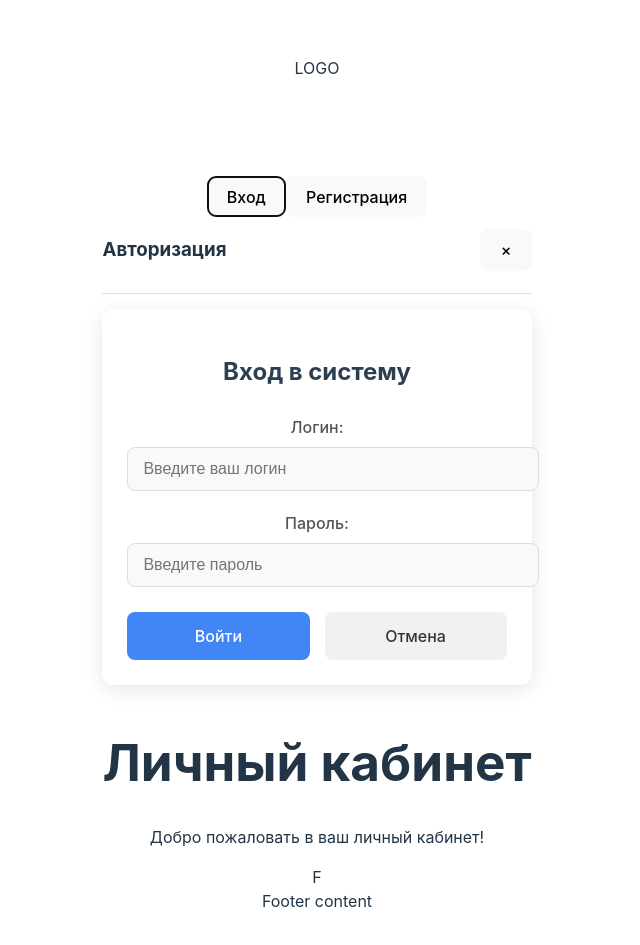
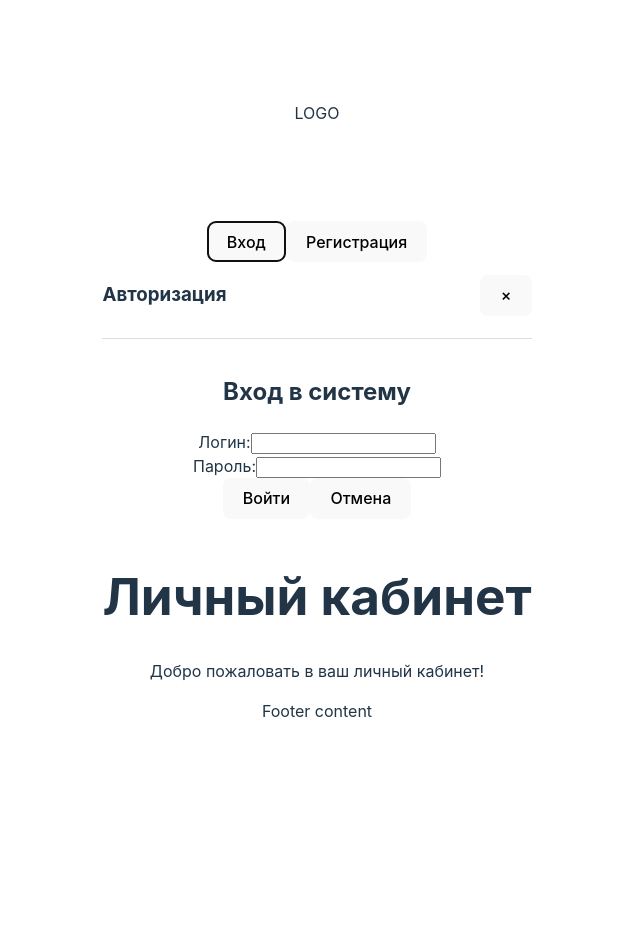
Before and after one commit to Rimpect/forms_client, a React (Vite) app: page /components/Personal_account in a window 1280 px wide. Both pictures are taken after a click on the button "Вход". Shown: the whole page, without its empty margins (323-963 px from the left). After the commit the page ends 800 px from the top, so only its background shows below. Built offline with nearby package versions, Linux system fonts and the light colour scheme.

Commit message:
работает

```diff
--- a/src/components/Autorization_form.jsx
+++ b/src/components/Autorization_form.jsx
@@ -1,78 +1,83 @@
 import React from 'react';
-import { useForm } from 'react-hook-form';
-import axios from 'axios';
 import { useNavigate } from 'react-router-dom';
-import './Autorization_form.css';
 
 const AuthorizationForm = ({ onClose }) => {
-  const {
-    register,
-    handleSubmit,
-    formState: { errors },
-    setError
-  } = useForm();
-
+  const [login, setLogin] = React.useState('');
+  const [password, setPassword] = React.useState('');
+  const [error, setError] = React.useState('');
   const navigate = useNavigate();
 
-  const onSubmit = async (data) => {
+  const handleSubmit = async (e) => {
+    e.preventDefault();
+    setError(''); // Сбрасываем предыдущие ошибки
+
     try {
-      const response = await axios.post('http://localhost/api/login.php', data, {
-        headers: {
-          'Content-Type': 'application/json'
-        }
+      const response = await fetch('http://localhost/forms/api/login.php', {
+        method: 'POST',
+        credentials: 'include',
+        headers: { 'Content-Type': 'application/json' },
+        body: JSON.stringify({ login, password })
       });
 
-      if (response.data.success) {
-        localStorage.setItem('authToken', response.data.token);
-        navigate('/personal_account');
-        onClose();
+      // Проверяем, что ответ - JSON
+      const contentType = response.headers.get('content-type');
+      if (!contentType?.includes('application/json')) {
+        throw new Error('Сервер вернул не JSON-ответ');
+      }
+
+      const result = await response.json();
+
+      if (result.status === 'success') {
+        // Сохраняем токен, если он есть в ответе
+        if (result.token) {
+          localStorage.setItem('authToken', result.token);
+        }
+        navigate('/components/Personal_account');
+        if (onClose) onClose(); // Закрываем модальное окно, если оно есть
       } else {
-        setError('root', {
-          type: 'manual',
-          message: response.data.message || 'Неверный логин или пароль'
-        });
+        setError(result.message || 'Неверный логин или пароль');
       }
-    } catch (error) {
-      setError('root', {
-        type: 'manual',
-        message: 'Ошибка сервера. Попробуйте позже.'
-      });
-      console.error('Authorization error:', error);
+    } catch (err) {
+      console.error('Ошибка авторизации:', err);
+      setError('Ошибка сервера. Попробуйте позже.');
     }
   };
 
   return (
-    <form onSubmit={handleSubmit(onSubmit)} className="auth-form">
+    <form onSubmit={handleSubmit}>
       <h2>Вход в систему</h2>
 
-      <div className="form-group">
+      <div>
         <label htmlFor="login">Логин:</label>
         <input
           type="text"
           id="login"
-          {...register('login')}
-          className="form-input"
-          placeholder="Введите ваш логин" /* Добавлено */
+          value={login}
+          onChange={(e) => setLogin(e.target.value)}
+          required
         />
       </div>
 
-      <div className="form-group">
+      <div>
         <label htmlFor="password">Пароль:</label>
         <input
           type="password"
           id="password"
-          {...register('password')}
-          className="form-input"
-          placeholder="Введите пароль" /* Добавлено */
+          value={password}
+          onChange={(e) => setPassword(e.target.value)}
+          required
         />
       </div>
 
-      <div className="form-actions">
-        <button type="submit" className="submit-btn">Войти</button>
-        <button type="button" onClick={onClose} className="cancel-btn">Отмена</button>
+      {error && <div style={{ color: 'red' }}>{error}</div>}
+
+      <div>
+        <button type="submit">Войти</button>
+        {onClose && (
+          <button type="button" onClick={onClose}>Отмена</button>
+        )}
       </div>
     </form>
-
   );
 };
 
--- a/src/components/Footer.jsx
+++ b/src/components/Footer.jsx
@@ -1,10 +1,6 @@
-// Footer.jsx
-  /*  <Link to="/autorization" className="">
-              </Link>    надо сделать так что бы форма вызывалась в модальном окне
-              <Link to="/registration" className="h">
-              </Link>   надо сделать так что бы форма вызывалась в модальном окне */
 
 import React from 'react';
+
 const Footer = () => {
   return (
     <footer className="border-2 border-blue-500">
--- a/src/components/Form_registration.jsx
+++ b/src/components/Form_registration.jsx
@@ -1,10 +1,7 @@
 import React from 'react';
 import { useForm } from 'react-hook-form';
-import { useNavigate } from 'react-router-dom';
-import axios from 'axios';
-import './Form_registration.css';
-
-const Form_registration = ({ onClose }) => {
+import { useNavigate } from 'react-router-dom'; // Импортируем useNavigate
+const Form_registration = () =>  {
   const {
     register,
     handleSubmit,
@@ -13,86 +10,82 @@ const Form_registration = ({ onClose }) => {
   } = useForm();
 
   const password = watch('password');
-  const navigate = useNavigate();
-
+  const navigate = useNavigate(); // Хук для навигации
   const onSubmit = async (data) => {
     try {
-      const { password_check, checkbox_check, ...userData } = data;
-
-      const response = await axios.post('http://localhost/api/register.php', userData, {
-        headers: {
-          'Content-Type': 'application/json',
-        },
+      const response = await fetch('http://localhost/forms/api/register.php', {
+        method: 'POST',
+        credentials: 'include',
+        headers: { 'Content-Type': 'application/json' },
+        body: JSON.stringify({
+          first_name: data.username,
+          last_name: data.lastname,
+          email: data.email,
+          login: data.login,
+          password: data.password,
+          gender: data.gender,
+          age: data.age
+        })
       });
 
-      if (response.data.success) {
-        navigate('/personal_account');
-        onClose();
+      // Проверяем, что ответ - JSON
+      const contentType = response.headers.get('content-type');
+      if (!contentType?.includes('application/json')) {
+        const text = await response.text();
+        throw new Error(`Сервер вернул не JSON: ${text.substring(0, 100)}...`);
+      }
+
+      const result = await response.json();
+
+      if (result.status === 'success') {
+        navigate('/components/Personal_account');
       } else {
-        alert(response.data.message || 'Ошибка регистрации');
+        alert(result.message || 'Ошибка регистрации');
       }
     } catch (error) {
-      alert('Произошла ошибка при регистрации');
-      console.error('Registration error:', error);
+      console.error('Error:', error);
+      alert(error.message || 'Серверная ошибка');
     }
   };
 
   return (
-    <form onSubmit={handleSubmit(onSubmit)} className="registration-form">
-      <h2>Регистрация</h2>
-
-      <div className="form-row">
-        <div className="form-group">
-          <label htmlFor="username">Имя:</label>
+    <form onSubmit={handleSubmit(onSubmit)} autoComplete="off">
+      {/* Имя пользователя */}
+      <label htmlFor="username">Имя пользователя:</label>
+      <br />
       <input
         type="text"
         id="username"
-            {...register('username', {
-              required: 'Обязательное поле',
-              minLength: {
-                value: 3,
-                message: 'Минимум 3 символа'
-              }
-            })}
+        {...register('username', { required: 'Обязательное поле', minLength: { value: 3, message: 'Минимум 3 символа' } })}
       />
-          {errors.username && <span className="error-message">{errors.username.message}</span>}
-        </div>
+      {errors.username && <span className="error">{errors.username.message}</span>}
+      <br />
 
-        <div className="form-group">
-          <label htmlFor="lastname">Фамилия:</label>
+      {/* Фамилия пользователя */}
+      <label htmlFor="lastname">Фамилия пользователя:</label>
+      <br />
       <input
         type="text"
         id="lastname"
-            {...register('lastname', {
-              required: 'Обязательное поле',
-              minLength: {
-                value: 3,
-                message: 'Минимум 3 символа'
-              }
-            })}
+        {...register('lastname', { required: 'Обязательное поле', minLength: { value: 3, message: 'Минимум 3 символа' } })}
       />
-          {errors.lastname && <span className="error-message">{errors.lastname.message}</span>}
-        </div>
-      </div>
+      {errors.lastname && <span className="error">{errors.lastname.message}</span>}
+      <br />
 
-      <div className="form-group">
-        <label htmlFor="login">Логин:</label>
+      {/* Логин */}
+      <label htmlFor="login">Логин пользователя:</label>
+      <br />
       <input
         type="text"
         id="login"
-          {...register('login', {
-            required: 'Обязательное поле',
-            minLength: {
-              value: 3,
-              message: 'Минимум 3 символа'
-            }
-          })}
+        {...register('login', { required: 'Обязательное поле', minLength: { value: 3, message: 'Минимум 3 символа' } })}
       />
-        {errors.login && <span className="error-message">{errors.login.message}</span>}
-      </div>
+      {errors.login && <span className="error">{errors.login.message}</span>}
+      <br />
 
-      <div className="form-group">
+      {/* Email */}
       <label htmlFor="email">Email:</label>
+      <br />
       <input
         type="email"
         id="email"
@@ -104,28 +97,26 @@ const Form_registration = ({ onClose }) => {
           },
         })}
       />
-        {errors.email && <span className="error-message">{errors.email.message}</span>}
-      </div>
+      {errors.email && <span className="error">{errors.email.message}</span>}
+      <br />
 
-      <div className="form-row">
-        <div className="form-group">
+      {/* Пароль */}
       <label htmlFor="password">Пароль:</label>
+      <br />
       <input
         type="password"
         id="password"
         {...register('password', {
           required: 'Обязательное поле',
-              minLength: {
-                value: 6,
-                message: 'Минимум 6 символов'
-              },
+          minLength: { value: 6, message: 'Минимум 6 символов' },
         })}
       />
-          {errors.password && <span className="error-message">{errors.password.message}</span>}
-        </div>
+      {errors.password && <span className="error">{errors.password.message}</span>}
+      <br />
 
-        <div className="form-group">
-          <label htmlFor="password_check">Подтверждение:</label>
+      {/* Подтверждение пароля */}
+      <label htmlFor="password_check">Подтверждение пароля:</label>
+      <br />
       <input
         type="password"
         id="password_check"
@@ -133,16 +124,24 @@ const Form_registration = ({ onClose }) => {
           validate: (value) => value === password || 'Пароли не совпадают',
         })}
       />
-          {errors.password_check && <span className="error-message">{errors.password_check.message}</span>}
-        </div>
-      </div>
+      {errors.password_check && <span className="error">{errors.password_check.message}</span>}
+      <br />
 
-      <div className="form-group">
+      {/* Чекбокс */}
+      <label htmlFor="checkbox_check">Я принимаю условия использования:</label>
+      <br />
+      <input
+        type="checkbox"
+        id="checkbox_check"
+        {...register('checkbox_check', { required: 'Необходимо согласие' })}
+      />
+      {errors.checkbox_check && <span className="error">{errors.checkbox_check.message}</span>}
+      <br />
+
+      {/* Возраст */}
       <label htmlFor="age">Возраст:</label>
-        <select
-          id="age"
-          {...register('age', { required: 'Выберите возраст' })}
-        >
+      <br />
+      <select id="age" {...register('age')}>
         <option value="">Выберите возраст</option>
         <option value="18-25">18-25 лет</option>
         <option value="26-35">26-35 лет</option>
@@ -151,53 +150,23 @@ const Form_registration = ({ onClose }) => {
         <option value="56-65">56-65 лет</option>
         <option value="66+">66+ лет</option>
       </select>
-        {errors.age && <span className="error-message">{errors.age.message}</span>}
+      <br />
+
+      {/* Пол */}
+      <label htmlFor="gender">Пол:</label>
+      <br />
+      <div>
+        <input type="radio" id="male" value="Male" {...register('gender')} />
+        <label htmlFor="male">Мужской</label>
+      </div>
+      <div>
+        <input type="radio" id="female" value="Female" {...register('gender')} />
+        <label htmlFor="female">Женский</label>
       </div>
 
-      <div className="form-group">
-        <fieldset className="gender-fieldset">
-          <legend>Пол:</legend>
-          <div className="gender-options">
-            <label className="gender-label">
-              <input
-                type="radio"
-                value="Male"
-                {...register('gender', { required: 'Выберите пол' })}
-                className="gender-input"
-              />
-              <span className="gender-text">Мужской</span>
-            </label>
-            <label className="gender-label">
-              <input
-                type="radio"
-                value="Female"
-                {...register('gender')}
-                className="gender-input"
-              />
-              <span className="gender-text">Женский</span>
-            </label>
-          </div>
-          {errors.gender && <span className="error-message">{errors.gender.message}</span>}
-        </fieldset>
-      </div>
-
-      <div className="form-group">
-        <label className="checkbox-label">
-          <input
-            type="checkbox"
-            {...register('checkbox_check', {
-              required: 'Необходимо согласие'
-            })}
-            className="checkbox-input"
-          />
-          <span className="checkbox-text">Я принимаю условия использования</span>
-        </label>
-        {errors.checkbox_check && <span className="error-message">{errors.checkbox_check.message}</span>}
-      </div>
-
-      <button type="submit" className="submit-btn">Зарегистрироваться</button>
+      <button type="submit">Зарегистрироваться</button>
     </form>
   );
-};
+}
 
 export default Form_registration;
--- a/src/components/Personal_account.jsx
+++ b/src/components/Personal_account.jsx
@@ -5,7 +5,6 @@ const Personal_аccount = () => {
     <div>
       <h1>Личный кабинет</h1>
       <p>Добро пожаловать в ваш личный кабинет!</p>
-      F
     </div>
 
   );
--- a/vite.config.js
+++ b/vite.config.js
@@ -1,14 +1,19 @@
 import { defineConfig } from 'vite';
 import react from '@vitejs/plugin-react';
 
-export default {
-  server: {
-    proxy: {
-      '/api': {
-        target: 'http://localhost',
-        changeOrigin: true,
-        secure: false
+
+export default defineConfig({
+  plugins: [react()],
+  base: './',
+  build: {
+    outDir: '../dist',
+    assetsDir: 'assets',
+    emptyOutDir: true,
+    rollupOptions: {
+      output: {
+        assetFileNames: 'assets/[name]-[hash][extname]',
+        entryFileNames: 'assets/[name]-[hash].js'
       }
     }
   }
-}
+});
```
Also changed, not shown: src/components/Start_page.jsx (line endings or trailing spaces). Lines whose indentation alone changed are shown as unchanged.
